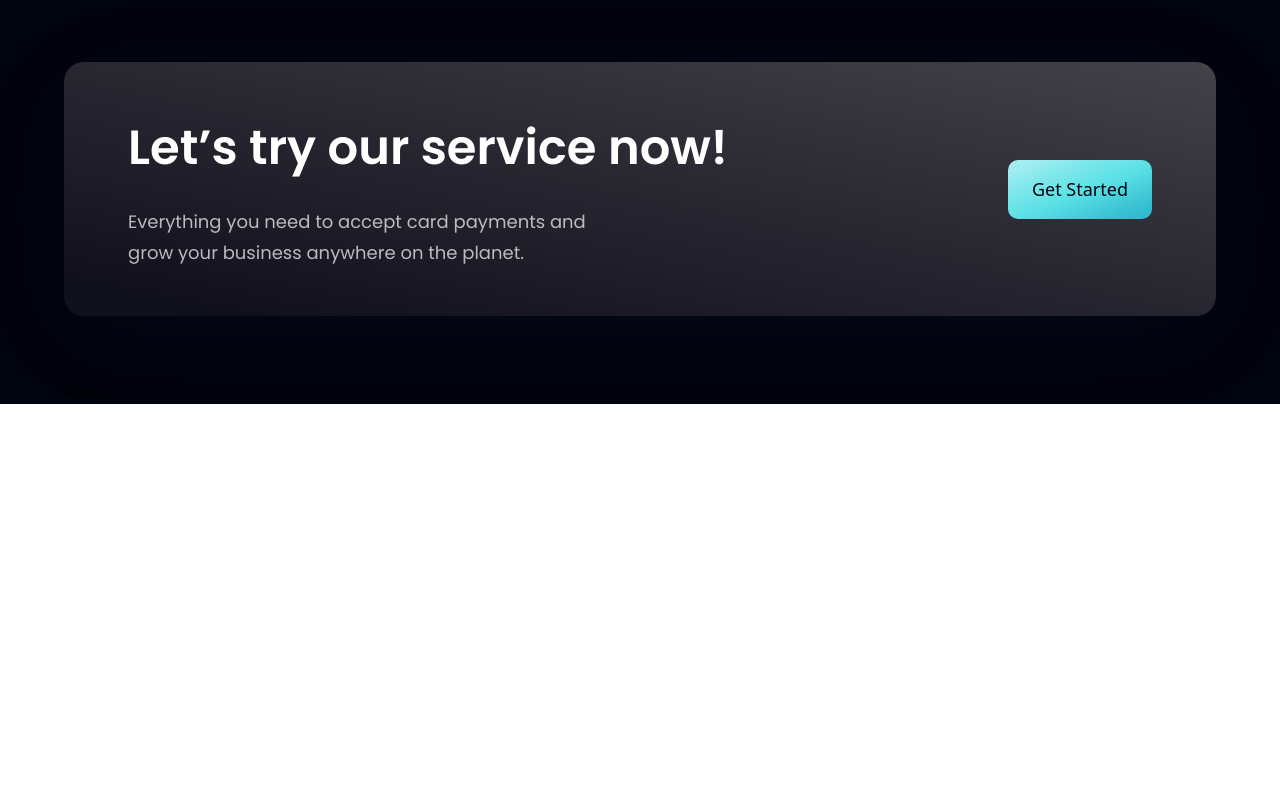
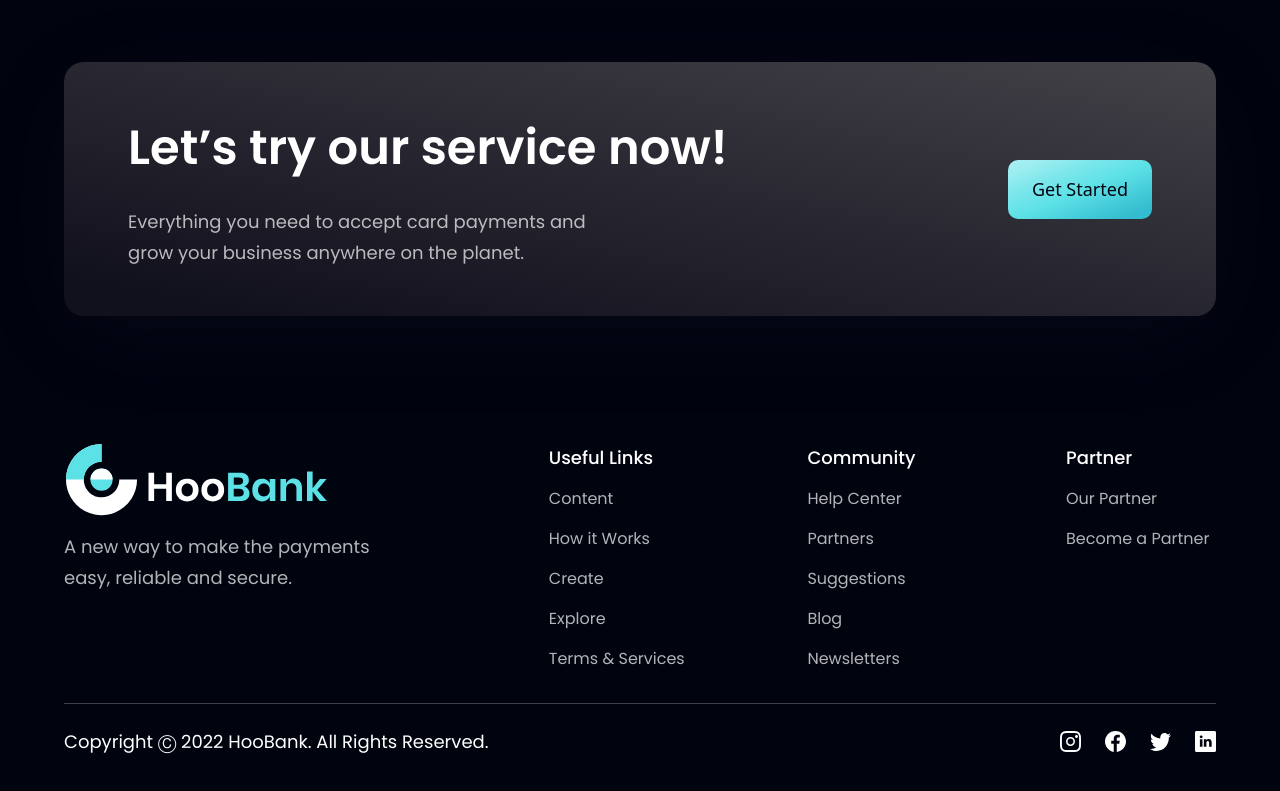
Before and after one commit to EmilyALaBelle/Modern-Bank-App, a React (Vite) app: page / in a window 1280 px wide. Shown: the part 4075-4866 px from the top of the page. Before the commit the page ends 4479 px from the top, so only its background shows below. Built offline with nearby package versions, Linux system fonts and the light colour scheme.

Commit message:
added footer section

```diff
--- a/src/components/Footer.jsx
+++ b/src/components/Footer.jsx
@@ -1,9 +1,45 @@
 import React from 'react'
+import styles from '../style'
+import { logo } from '../assets'
+import { footerLinks, socialMedia } from '../constants'
 
-const Footer = () => {
-  return (
-    <div>Footer</div>
-  )
-}
+const Footer = () =>
+(
+  <section className={`${styles.flexCenter} ${styles.paddingY} flex-col`}>
+    <div className={`${styles.flexStart} md:flex-row flex-col mb-8 w-full`}>
+      <div className='flex-1 flex flex-col justify-start mr-10'>
+        <img src={logo} alt="hoobank" className='w-[266px] h-[72px] object-contain' />
+        <p className={`${styles.paragraph} mt-4 max-w-[310px]`}>A new way to make the payments easy, reliable and secure.</p>
+      </div>
+      <div className='flex-[1.5] w-full flex flex-row justify-between flex-wrap md:mt-0 mt-10'>
+        {footerLinks.map((footerLink) => (
+          <div key={footerLink.key} className="flex flex-col ss:my-0 my-4 min-w-[150px]">
+            <h4 className='font-poppins font-medium text-[18px] leading[27px] text-white'>{footerLink.title}</h4>
+            <ul className='list-none mt-4'>
+              {footerLink.links.map((link, index) => (
+                <li key={link.name} className={`font-poppins font-normal text-[16px] leading-[24px] text-dimWhite hover:text-secondary cursor-pointer ${index !== footerLink.links.length - 1 ? "mb-4" : "mb-0"}`} >
+                  {link.name}
+                </li>
+              ))}
+            </ul>
+          </div>
+        ))}
+      </div>
+    </div>
+
+    <div className='w-full flex justify-between items-center md:flex-row flex-col pt-6 border-t-[1px] border-t-[#3F3E45]'>
+      <p className='font-poppins font-normal text-center text-[18px] leading[27px] text-white'>
+        Copyright Ⓒ 2022 HooBank. All Rights Reserved.
+      </p>
+      <div className='flex flex-row md:mt-0 mt-6'>
+        {socialMedia.map((social, index) => (
+          <img key={social.name} src={social.icon} alt={social.id} className={`w-[21px] h-[21px] object-contain cursor-pointer ${index !== socialMedia.length - 1 ? "mr-6" : "mr-0"}`} />
+        ))}
+      </div>
+    </div>
+
+  </section>
+)
+
 
 export default Footer
```
